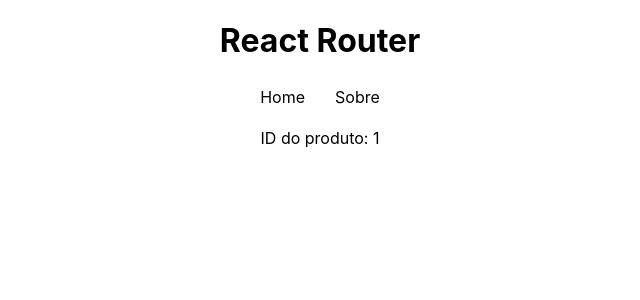
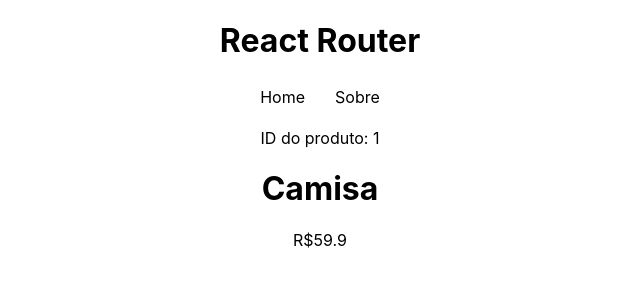
Before and after one commit to Nathrds/react-hora-de-codar, a React (Create React App) app in the folder 8_REACT_ROUTER/reactrouter/: page /products/1 in a window 1280 px wide. Shown: the top 300 px of the page, without its empty margins (320-960 px from the left). Built offline with nearby package versions, Linux system fonts and the light colour scheme; data requests are answered from the project's data file.

Commit message:
carregamento dinâmico de dados

```diff
--- a/8_REACT_ROUTER/reactrouter/src/pages/Product.js
+++ b/8_REACT_ROUTER/reactrouter/src/pages/Product.js
@@ -1,12 +1,25 @@
 import {useParams} from 'react-router-dom';
+import { useFetch } from '../hooks/useFetch';
 
 const Product = () => {
     // 4 - rota dinamica
     const {id} = useParams();
 
+    // 5 - carregamento de dado individual
+    const url = "http://localhost:3000/products/" + id;
+    const {data: product, loading, error} = useFetch(url);
+
   return (
     <div>
         <p>ID do produto: {id}</p>
+        {error && <p>Ocorreu um erro...</p>}
+        {loading && <p>Carregando...</p>}
+        {product && (
+            <div>
+                <h1>{product.name}</h1>
+                <p>R${product.price}</p>
+            </div>
+        )}
     </div>
   )
 }
```
